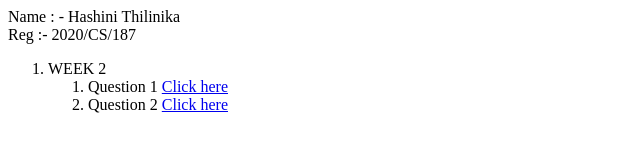
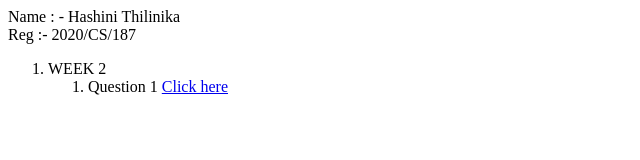
Before and after one commit to hashii99/New_PeocodeAnswers, a plain HTML site: page index.html in a window 1280 px wide. Shown: the whole page, without its empty margins (0-640 px from the left). Drawn offline with Linux system fonts and the light colour scheme.

Commit message:
Question 1 again

```diff
--- a/index.html
+++ b/index.html
@@ -15,9 +15,11 @@
            WEEK 2
        </li>
    <ol>
-   <li>Question 1 <a href="/New_PeocodeAnswers/week_2/Q1/Q1.html/">Click here</a> </li>
-   <li>Question 2 <a href="/New_PeocodeAnswers/week_2/Q2/Q2.html/">Click here</a> </li>
-   </ol>
+   <!-- <li>Question 1 <a href="/New_PeocodeAnswers/week_2/Q1/Q1.html/">Click here</a> </li>
+   <li>Question 2 <a href="/New_PeocodeAnswers/week_2/Q2/Q2.html/">Click here</a> </li> -->
+        <li>Question 1 <a href="/New_PeocodeAnswers/week_2/Q1/Q1.html">Click here</a> </li>
+
+    </ol>
    </ol>
 
 </body>
```
